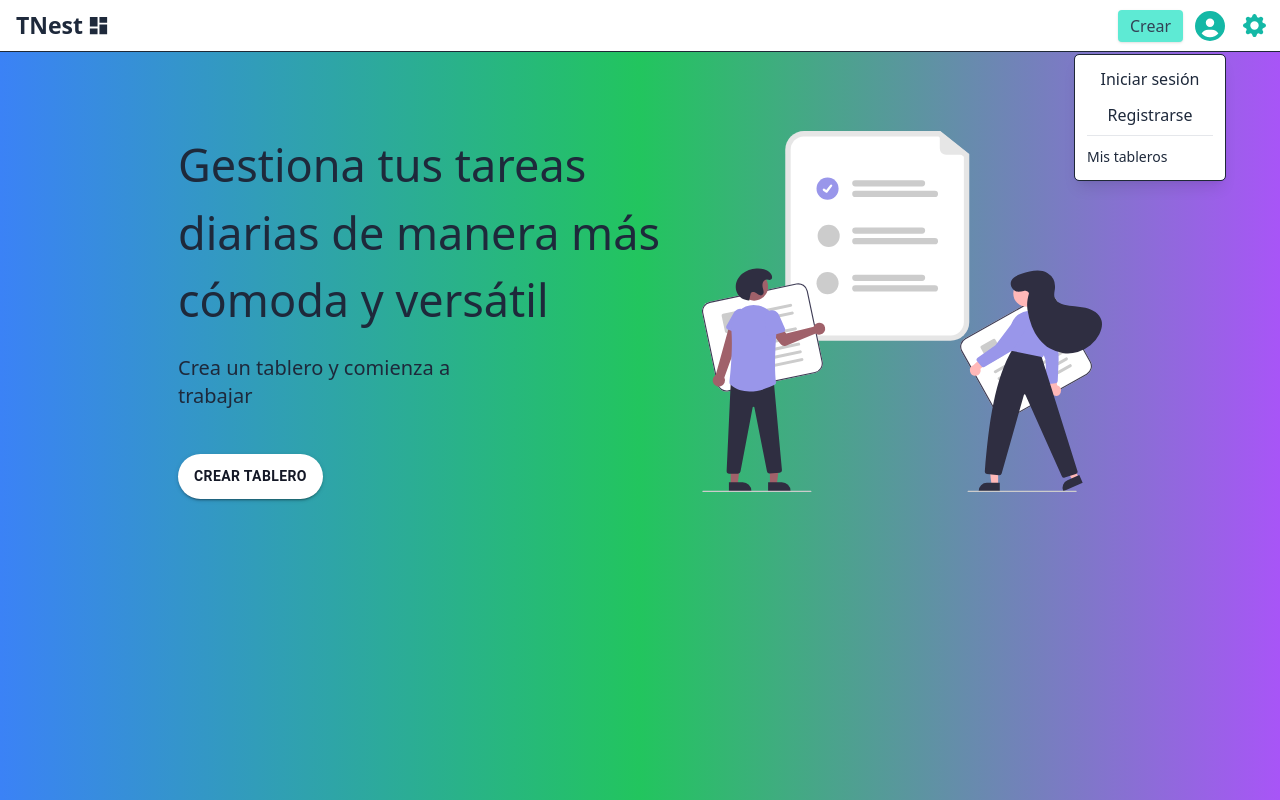
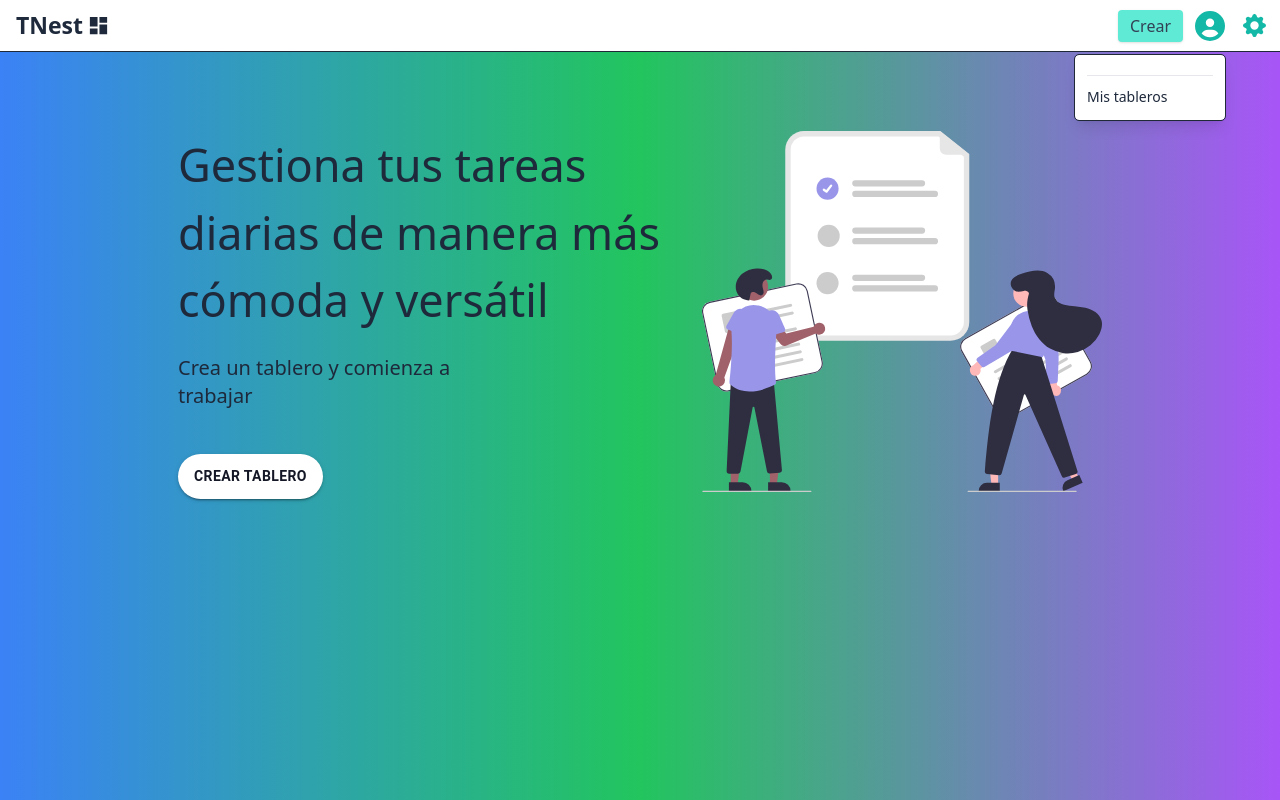
Before and after one commit to Edisonven/Tnest-app, a React (Vite) app in the folder Frontend/: page / in a window 1280 px wide. Both pictures are taken after a click on the icon 1210 px from the left and 25 px from the top of the page. Built offline with nearby package versions, Linux system fonts and the light colour scheme.

Commit message:
Cambios  menores

```diff
--- a/Frontend/src/components/burgerMenu/BurgerMenu.tsx
+++ b/Frontend/src/components/burgerMenu/BurgerMenu.tsx
@@ -14,18 +14,7 @@ const BurgerMenu = forwardRef<HTMLDivElement>(({}, ref) => {
       className="bg-white shadow-lg rounded dark:bg-[#141826] p-3 absolute top-[44px] right-0 w-[150px] outline outline-1 outline-gray-800"
     >
       <div className="flex flex-col items-center gap-3 w-full">
-        <Link
-          className="text-slate-800 dark:text-white w-full text-center font-medium"
-          to=""
-        >
-          Iniciar sesión
-        </Link>
-        <Link
-          className="text-slate-800 dark:text-white w-full text-center font-medium"
-          to=""
-        >
-          Registrarse
-        </Link>
+
       </div>
       <hr className="my-2" />
       <Link
--- a/Frontend/src/hooks/useSendBoardProps.tsx
+++ b/Frontend/src/hooks/useSendBoardProps.tsx
@@ -22,7 +22,7 @@ const useSendBoardProps = (
 
     if (image || title) {
       setBoardCreatedAlert(
-        "Para crear más de un tablero, registrate e inicia sesión"
+        "Ya tienes un tablero creado, si deseas crear uno nuevo, elimina el tablero existente."
       );
       restartAlertTimeout();
       return;
```
